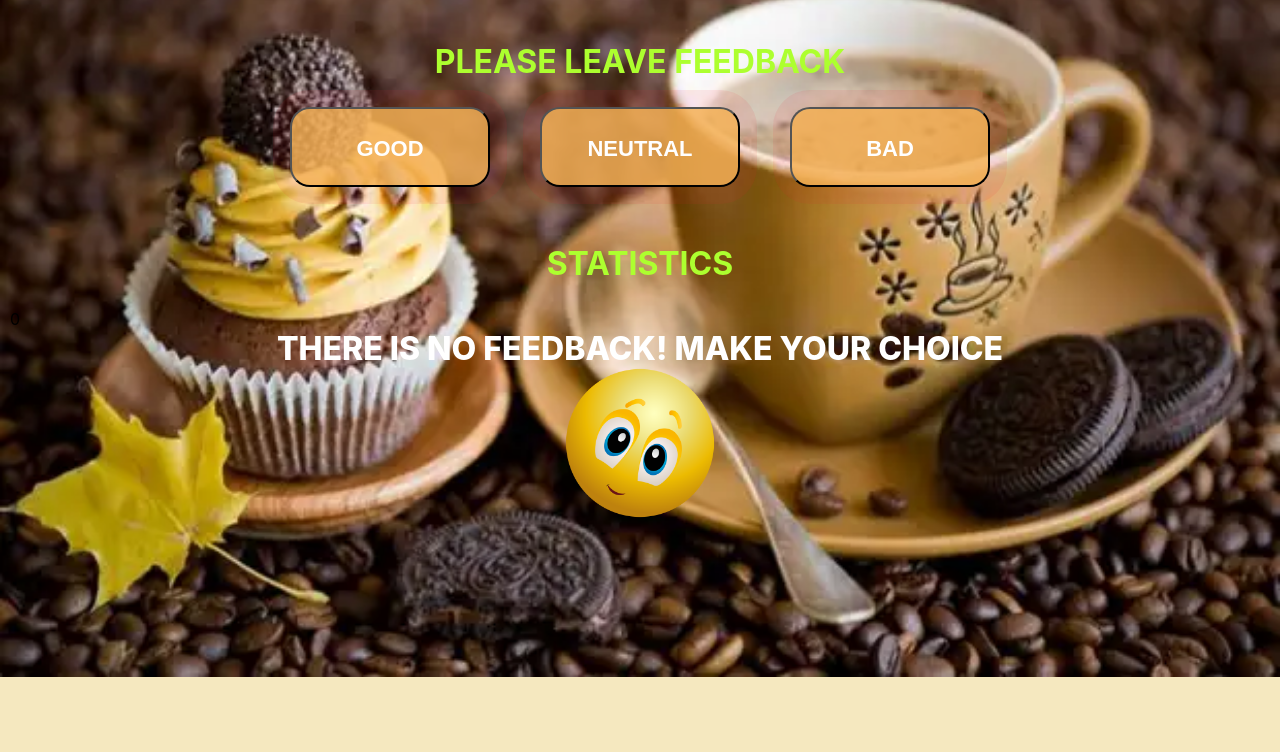
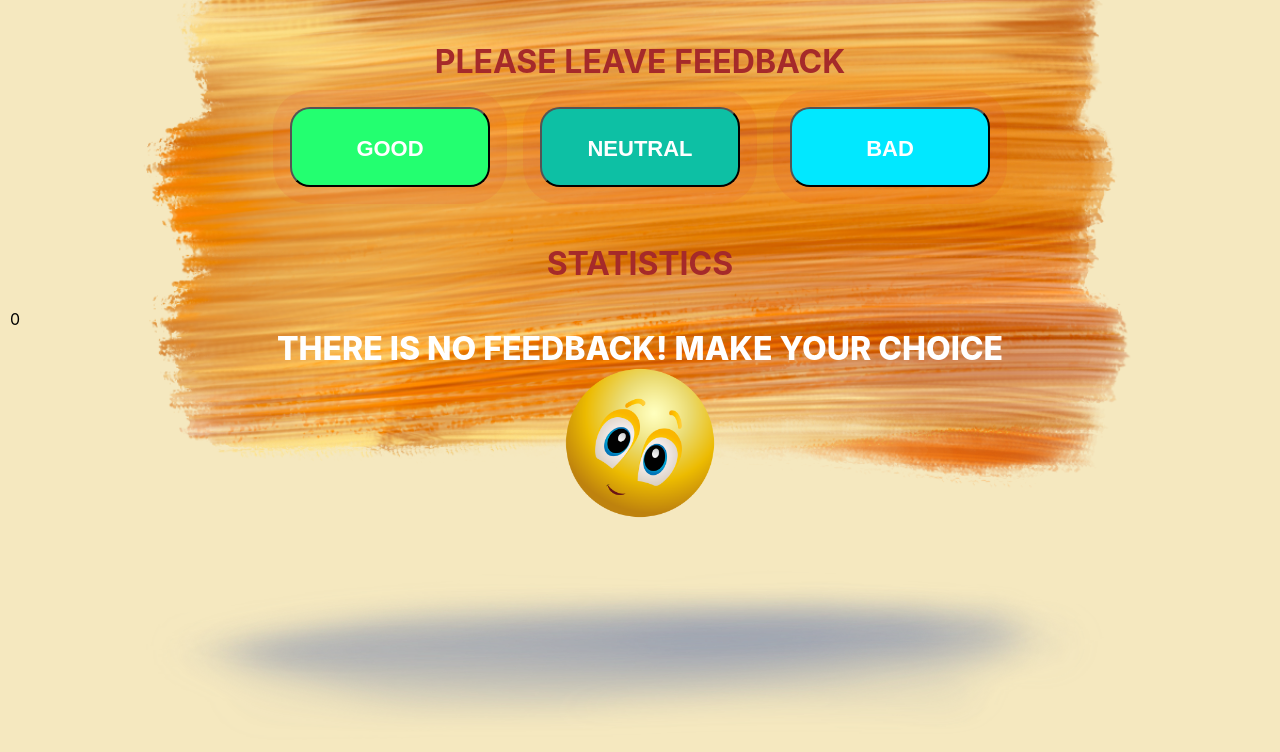
Before and after one commit to Bohdan-Ta/goit-react-hw-02-feedback, a React (Create React App) app: page / in a window 1280 px wide. Shown: the top 752 px of the page. Built offline with nearby package versions, Linux system fonts and the light colour scheme.

Commit message:
bag-fix backgroundImg

```diff
--- a/src/components/Buttons/Buttons.jsx
+++ b/src/components/Buttons/Buttons.jsx
@@ -1,5 +1,6 @@
 import React from 'react';
 import PropTypes from 'prop-types';
+import randomColor from '../../helpers/randomColor';
 import s from '../Buttons/Buttons.module.css';
 
 export default function Buttons({ onIncrementFeetback, nameFeetback }) {
@@ -9,6 +10,9 @@ export default function Buttons({ onIncrementFeetback, nameFeetback }) {
         type="button"
         onClick={() => onIncrementFeetback(nameFeetback)}
         className={s.button}
+        style={{
+          backgroundColor: randomColor(),
+        }}
       >
         {nameFeetback}
       </button>
--- a/src/components/Section/Section.module.css
+++ b/src/components/Section/Section.module.css
@@ -8,5 +8,5 @@
   font-size: xx-large;
   font-weight: 700;
   text-transform: uppercase;
-  color: greenyellow;
+  color: brown;
 }
--- a/src/components/Statistics/Statistics.module.css
+++ b/src/components/Statistics/Statistics.module.css
@@ -1,5 +1,5 @@
 body {
-  background-image: url('../../images/bp.webp');
+  background-image: url('../../images/background.png');
   background-repeat: no-repeat;
   background-size: cover;
   background-position: center;
@@ -41,7 +41,7 @@ body {
   background-position: bottom;
   background-size: 70px 70px;
   background-repeat: no-repeat;
-  background-color: greenyellow;
+  background-color: green;
 }
 
 .neutral {
--- /dev/null
+++ b/src/helpers/randomColor.js
@@ -0,0 +1,6 @@
+export default function randomColor() {
+  let r = Math.floor(Math.random() * 256);
+  let g = 100 + Math.floor(Math.random() * 256);
+  let b = 50 + Math.floor(Math.random() * 256);
+  return 'rgb(' + r + ',' + g + ',' + b + ')';
+}
```
Also changed, not shown: src/images/background.png (added), src/images/bp.webp (deleted).
